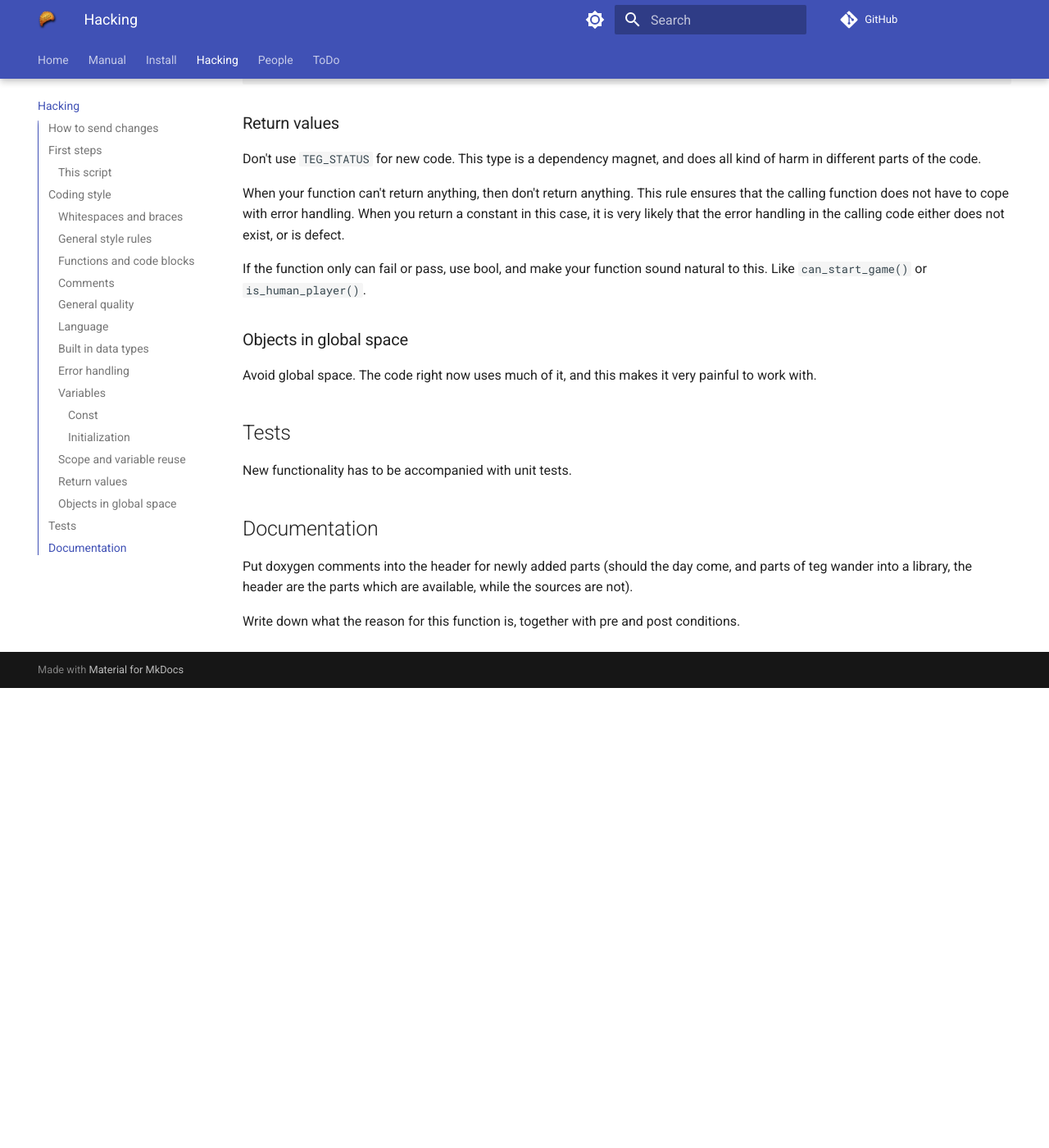
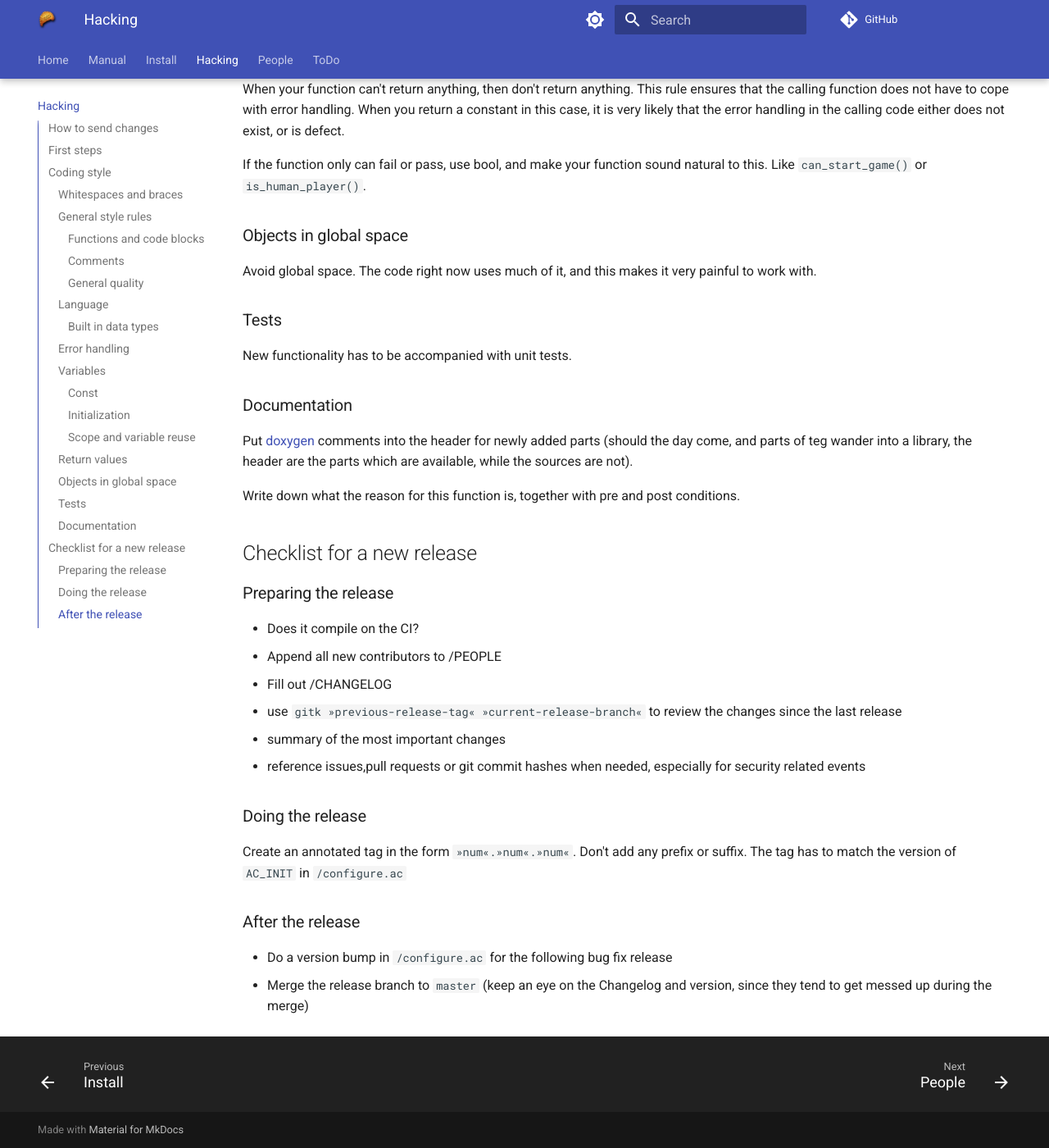
Before and after one commit to wfx/teg, an MkDocs documentation site: the page built from docs/hacking.md, in a window 1280 px wide and 1400 px high, scrolled down 3836 px. Shown: the whole window at 82% size. Built offline with MkDocs 1.6.1 and Material for MkDocs 9.7.7, drawn with Linux system fonts in a browser that asks for light colours; comment, search, counter and statistics services are not loaded; before the commit the page ends 4675 px from its top, so only the background shows below that; some of the changed text lies outside the part shown.

Commit message:
update hacking

````diff
--- a/docs/hacking.md
+++ b/docs/hacking.md
@@ -1,8 +1,7 @@
-# So you want to help the developent of TEG?
+So you want to help the developent of TEG? cool!
+___
 
-cool!!!
-
-## How to send changes
+# How to send changes
 
 The easiest way to get your changes included is to fork the project, and let us
 know about your changes with a pull request. If you don't like to have an
@@ -13,7 +12,7 @@
 prefer to have a "real" git repository to deal with, since it is much easier to
 work with than patches.
 
-## First steps
+# First steps
 
 If you want to join the development of the software, you need to install the
 development packages of the used libraries. For Debian based environments, you
@@ -23,7 +22,7 @@
 
 .. warning:: This script always erases the build directory first.
 
-### This script
+This script
 
 * creates the autotools build infrastructure
 * creates a local build directory (``bd``), which is ignored by git
@@ -35,20 +34,18 @@
   * installs the software into ``bd/DD``
 * build the software an run the unit tests
 
-Once the script finished, you can "install" and then run the software with
-``` sh linenums="1"
-build && make -C bd install && bd/DD/bin/tegclient
-```
+Once the ``build`` script finished, you can "install" the software with
+``make -C bd install``, and then run it with ``bd/DD/bin/tegclient``.
 
-## Coding style
+# Coding style
 
 This code style describes how the code should look at the end. We know that at
 the moment the current code does not look like it. When you change existing
 code, or write new functionality, please try to follow this style.
 
-### Whitespaces and braces
+## Whitespaces and braces
 
-We use the K&R-Style with tabs for block indentation, and spaces for
+We use the [K&R-Style](https://en.wikipedia.org/wiki/Indentation_style#K&R) with tabs for block indentation, and spaces for
 continuation indentation.
 
 Braces are set unconditionally, even if there is only one statement in your
@@ -58,7 +55,7 @@
 style. When you use an IDE, you probably can also set it up that it will
 reformat on every save.
 
-### General style rules
+## General style rules
 
 ### Functions and code blocks
 
@@ -84,7 +81,7 @@
 problems. This is especially true for C code, where the compiler can do very
 bad things if it does not see a function declaration.
 
-### Language
+## Language
 
 New code uses C++20. We don't try to support ancient compilers.
 
@@ -100,21 +97,21 @@
 Prefer enumerations over integer or boolean types. Especially when they appear
 in function calls, enumerations can make the situation easier to understand.
 
-``` c title="c example"
+```C
 
   frobnicate(23, true, false);
+
   frobnicate(first_thing_from_left, with_foo, without_bar);
-
 ```
 Use class enums in C++ code.
 
-### Error handling
+## Error handling
 
 Use ``assert()`` to check conditions in the code which are pre and
 postconditions (like that an output pointer is not NULL). Don't use assert on
 functions with side effects (assert calls can be disabled by configuration).
 
-``` c
+```C
 
   // do
 
@@ -123,16 +120,17 @@
 
   // don't: the call to frobnicate can be eliminated in non-debug builds
   assert(frobnicate());
-
 ```
 
-### Variables
+## Variables
 
-#### Const
+
+### Const
+
 
 Const is your friend. Use it wherever possible.
 
-#### Initialization
+### Initialization
 
 Try to avoid split variable definition and initialization. Especially don't put
 variable definitions at the top of functions. The time when compilers needed
@@ -143,8 +141,9 @@
 Limit the scope of variables to the most inner block possible. This make the
 code more readable and reduces the possibility to introduce errors.
 
+**Good**:
 
-```c++ title="Good:"
+```C++
 
   for(std::size_t i=0; i<(sizeof(array)/sizeof(*array)); i++) {
       // for C code
@@ -155,16 +154,22 @@
   }
 ```
 
-``` c++ title="Better:"
-	for(auto const& value: array) {
-	    // when you don't need the array position you can just iterate over the
-		// fields
-	}
+**Better**:
+
+```C++
+
+  for(auto const& value: array) {
+      // when you don't need the array position you can just iterate over the
+    // fields
+  }
 ```
 
-``` c++ title="Bad:"
+**Bad**:
+
+```C++
 
   int i; // no initialization
+
   ...
 
   for(i=0; i<(sizeof(array)/sizeof(*array)); i++) { // signed loop variable
@@ -180,7 +185,7 @@
   }
 ```
 
-### Return values
+## Return values
 
 Don't use ``TEG_STATUS`` for new code. This type is a dependency magnet, and
 does all kind of harm in different parts of the code.
@@ -193,22 +198,45 @@
 If the function only can fail or pass, use bool, and make your function sound
 natural to this. Like ``can_start_game()`` or ``is_human_player()``.
 
-###Objects in global space
+##Objects in global space
 
 Avoid global space. The code right now uses much of it, and this makes it very
 painful to work with.
 
-Tests
------
+## Tests
 
 New functionality has to be accompanied with unit tests.
 
-Documentation
--------------
+## Documentation
 
-Put doxygen comments into the header for newly added parts (should the day come,
+Put [doxygen](https://en.wikipedia.org/wiki/Doxygen) comments into the header for newly added parts (should the day come,
 and parts of teg wander into a library, the header are the parts which are
 available, while the sources are not).
 
 Write down what the reason for this function is, together with pre and post
 conditions.
+
+# Checklist for a new release
+
+## Preparing the release
+
+* Does it compile on the CI?
+* Append all new contributors to /PEOPLE
+* Fill out /CHANGELOG
+  * use ``gitk »previous-release-tag« »current-release-branch«`` to review the
+    changes since the last release
+  * summary of the most important changes
+  * reference issues,pull requests or git commit hashes when needed, especially
+    for security related events
+
+## Doing the release
+
+
+Create an annotated tag in the form ``»num«.»num«.»num«``. Don't add any prefix
+or suffix. The tag has to match the version of ``AC_INIT`` in ``/configure.ac``
+
+## After the release
+
+* Do a version bump in ``/configure.ac`` for the following bug fix release
+* Merge the release branch to ``master`` (keep an eye on the Changelog and
+  version, since they tend to get messed up during the merge)
--- a/mkdocs.yml
+++ b/mkdocs.yml
@@ -13,6 +13,8 @@
   - ToDo:    todo.md
 
 markdown_extensions:
+  - toc:
+      baselevel: 2
   - attr_list
   - md_in_html
   - pymdownx.highlight:
@@ -27,9 +29,6 @@
   - pymdownx.superfences
   - def_list
   - tables
-  - pymdownx.emoji:
-      emoji_index: !!python/name:material.extensions.emoji.twemoji
-      emoji_generator: !!python/name:material.extensions.emoji.to_svg
 
 theme:
   name: material
@@ -41,15 +40,13 @@
     - scheme: default
       toggle:
         icon: material/brightness-7
-
-
         name: Switch to dark mode
-
     # Palette toggle for dark mode
     - scheme: slate
       toggle:
         icon: material/brightness-4
         name: Switch to light mode
+
   features:
     - navigation.instant
     - navigation.instant.progress
@@ -57,6 +54,7 @@
     - navigation.tabs.sticky
     - navigation.sections
     - navigation.prune
+    - navigation.footer
     - toc.follow
     - toc.integrate
     - search.suggest
````
